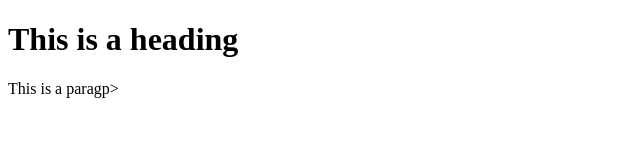
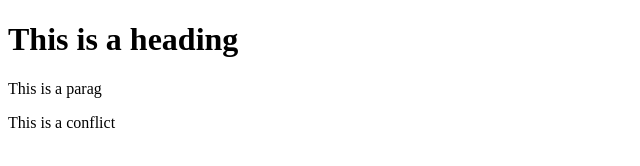
Before and after one commit to iXile/learning-git, a plain HTML site: page index.html in a window 1280 px wide. Shown: the whole page, without its empty margins (0-640 px from the left). Drawn offline with Linux system fonts and the light colour scheme.

Commit message:
added commit conflict

```diff
--- a/index.html
+++ b/index.html
@@ -3,7 +3,7 @@
 	<body>
 
 		<h1>This is a heading</h1>
-		<p>This is a paragp>
-
+		<p>This is a parag</p>
+		<p>This is a conflict</p
 	</body>
 </html>
```
